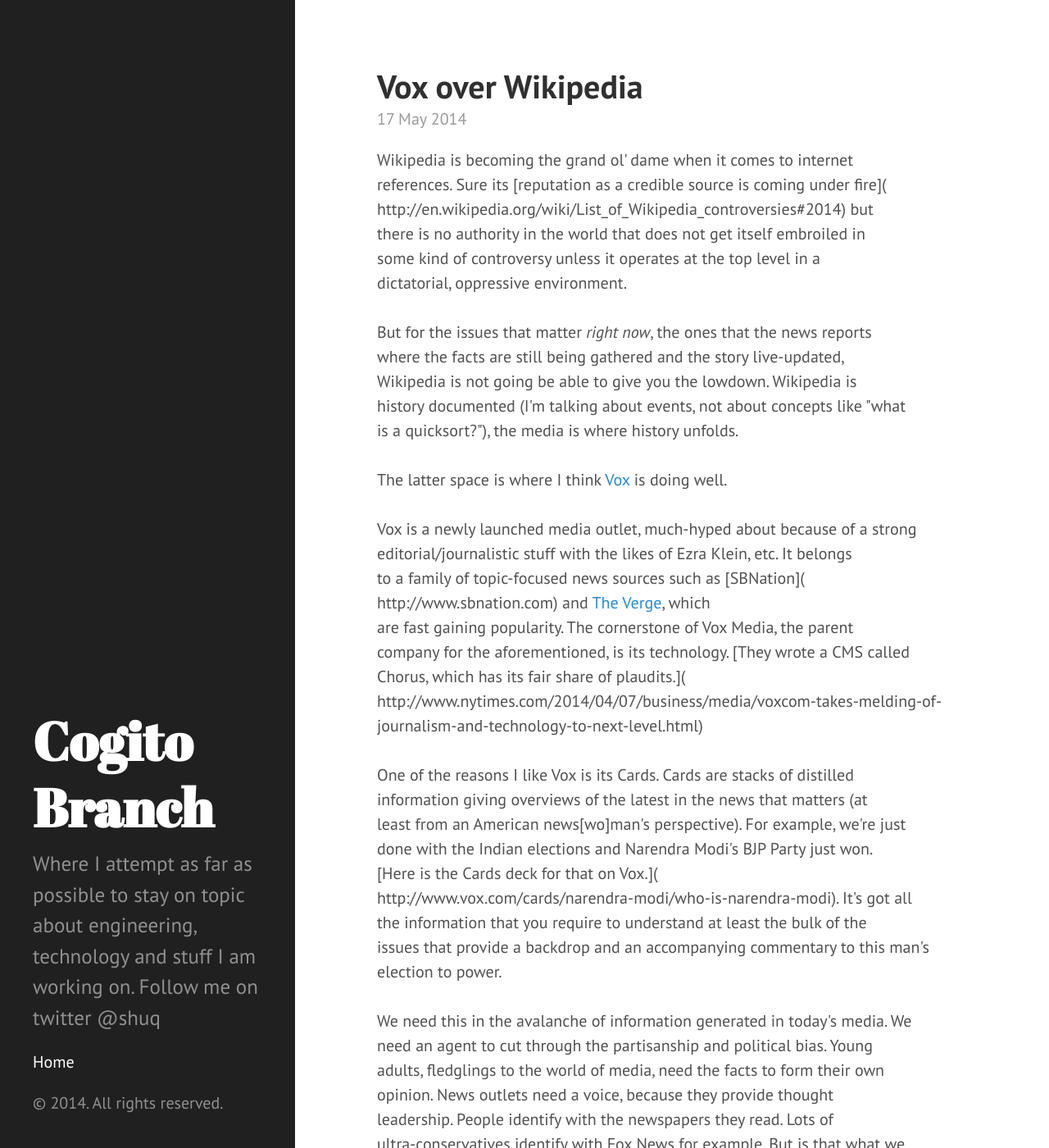
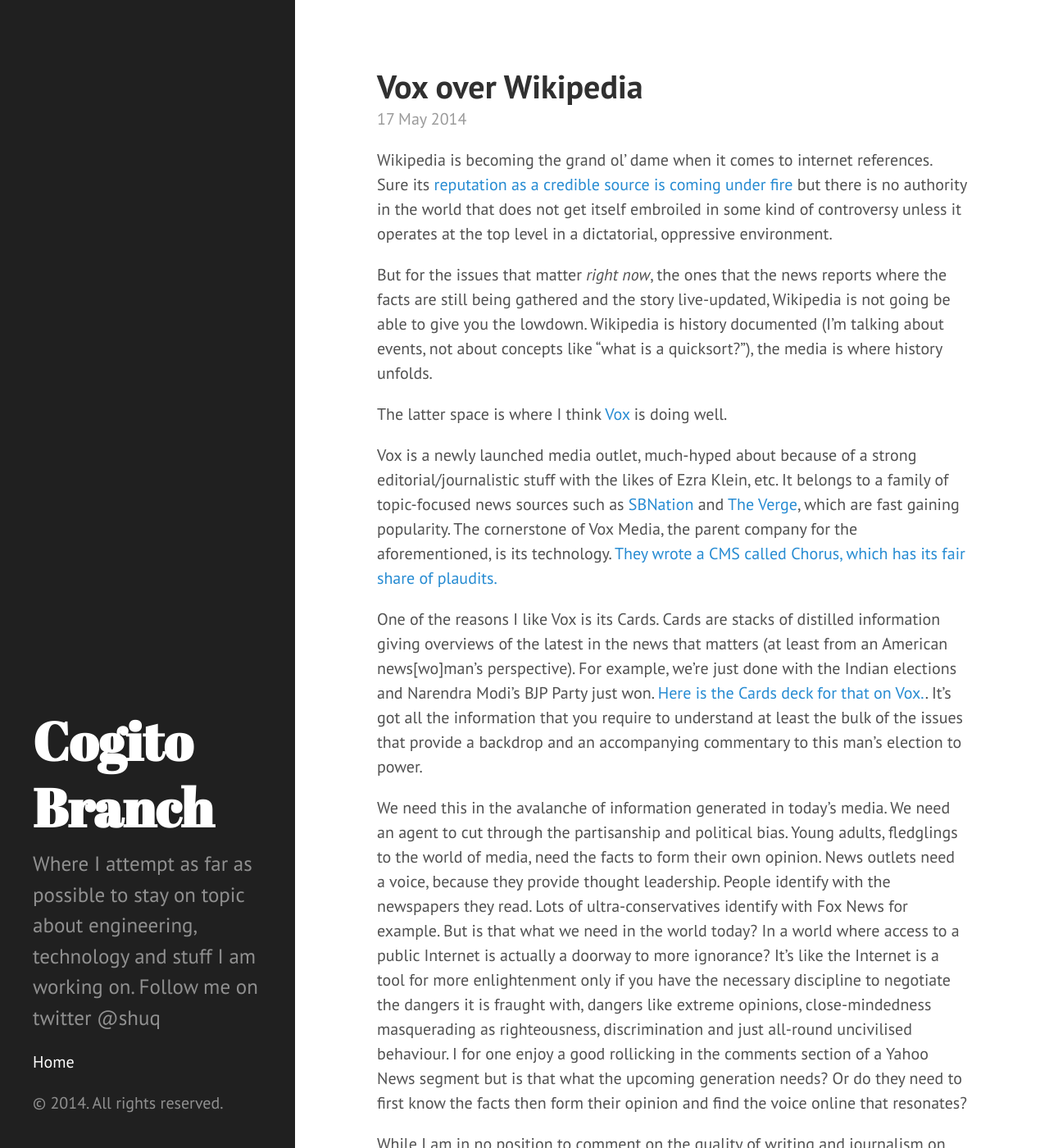
Before and after one commit to quekshuy/oldquekshuy.github.io, a Jekyll site: the page built from _posts/2014-05-17-vox-over-wikipedia.markdown, in a window 1280 px wide and 1400 px high. Shown: the whole window at 82% size. Built offline with Jekyll 4.4.1, drawn with Linux system fonts in a browser that asks for light colours; part of the change alters nothing that is shown; some of the changed text lies outside the part shown.

Commit message:
Post update: Vox over Wikipedia

```diff
--- a/_posts/2014-05-17-vox-over-wikipedia.markdown
+++ b/_posts/2014-05-17-vox-over-wikipedia.markdown
@@ -3,57 +3,16 @@ published: true
 title: Vox over Wikipedia
 layout: post
 ---
-Wikipedia is becoming the grand ol&#039; dame when it comes to internet<br />
-references. Sure its [reputation as a credible source is coming under fire](<br />
-http://en.wikipedia.org/wiki/List_of_Wikipedia_controversies#2014) but<br />
-there is no authority in the world that does not get itself embroiled in<br />
-some kind of controversy unless it operates at the top level in a<br />
-dictatorial, oppressive environment.<br />
-<br />
-But for the issues that matter _right now_, the ones that the news reports<br />
-where the facts are still being gathered and the story live-updated,<br />
-Wikipedia is not going be able to give you the lowdown. Wikipedia is<br />
-history documented (I&#039;m talking about events, not about concepts like &quot;what<br />
-is a quicksort?&quot;), the media is where history unfolds.<br />
-<br />
-The latter space is where I think [Vox](http://www.vox.com) is doing well.<br />
-<br />
-Vox is a newly launched media outlet, much-hyped about because of a strong<br />
-editorial/journalistic stuff with the likes of Ezra Klein, etc. It belongs<br />
-to a family of topic-focused news sources such as [SBNation](<br />
-http://www.sbnation.com) and [The Verge](http://www.theverge.com), which<br />
-are fast gaining popularity. The cornerstone of Vox Media, the parent<br />
-company for the aforementioned, is its technology. [They wrote a CMS called<br />
-Chorus, which has its fair share of plaudits.](<br />
-http://www.nytimes.com/2014/04/07/business/media/voxcom-takes-melding-of-journalism-and-technology-to-next-level.html)<br />
-<br />
-One of the reasons I like Vox is its Cards. Cards are stacks of distilled<br />
-information giving overviews of the latest in the news that matters (at<br />
-least from an American news[wo]man&#039;s perspective). For example, we&#039;re just<br />
-done with the Indian elections and Narendra Modi&#039;s BJP Party just won.<br />
-[Here is the Cards deck for that on Vox.](<br />
-http://www.vox.com/cards/narendra-modi/who-is-narendra-modi). It&#039;s got all<br />
-the information that you require to understand at least the bulk of the<br />
-issues that provide a backdrop and an accompanying commentary to this man&#039;s<br />
-election to power.<br />
-<br />
-We need this in the avalanche of information generated in today&#039;s media. We<br />
-need an agent to cut through the partisanship and political bias. Young<br />
-adults, fledglings to the world of media, need the facts to form their own<br />
-opinion. News outlets need a voice, because they provide thought<br />
-leadership. People identify with the newspapers they read. Lots of<br />
-ultra-conservatives identify with Fox News for example. But is that what we<br />
-need in the world today? In a world where access to a public Internet is<br />
-actually a doorway to more ignorance? It&#039;s like the Internet is a tool for<br />
-more enlightenment only if you have the necessary discipline to negotiate<br />
-the dangers it is fraught with, dangers like extreme opinions,<br />
-close-mindedness masquerading as righteousness, discrimination and just<br />
-all-round uncivilised behaviour. I for one enjoy a good rollicking in the<br />
-comments section of a Yahoo News segment but is that what the upcoming<br />
-generation needs? Or do they need to first know the facts then form their<br />
-opinion and find the voice online that resonates?<br />
-<br />
-While I am in no position to comment on the quality of writing and<br />
-journalism on Vox, I do think that its thoughtfulness with regard to the<br />
-issues, evidence-based reporting I guess, is the way to go in a mediascape<br />
-filled with knee-jerk sensationalism.
+Wikipedia is becoming the grand ol' dame when it comes to internet references. Sure its [reputation as a credible source is coming under fire](http://en.wikipedia.org/wiki/List_of_Wikipedia_controversies#2014) but there is no authority in the world that does not get itself embroiled in some kind of controversy unless it operates at the top level in a dictatorial, oppressive environment.
+
+But for the issues that matter _right now_, the ones that the news reports where the facts are still being gathered and the story live-updated, Wikipedia is not going be able to give you the lowdown. Wikipedia is history documented (I'm talking about events, not about concepts like "what is a quicksort?"), the media is where history unfolds.
+
+The latter space is where I think [Vox](http://www.vox.com) is doing well.
+
+Vox is a newly launched media outlet, much-hyped about because of a strong editorial/journalistic stuff with the likes of Ezra Klein, etc. It belongs to a family of topic-focused news sources such as [SBNation](http://www.sbnation.com) and [The Verge](http://www.theverge.com), which are fast gaining popularity. The cornerstone of Vox Media, the parent company for the aforementioned, is its technology. [They wrote a CMS called Chorus, which has its fair share of plaudits.](http://www.nytimes.com/2014/04/07/business/media/voxcom-takes-melding-of-journalism-and-technology-to-next-level.html)
+
+One of the reasons I like Vox is its Cards. Cards are stacks of distilled information giving overviews of the latest in the news that matters (at least from an American news[wo]man's perspective). For example, we're just done with the Indian elections and Narendra Modi's BJP Party just won. [Here is the Cards deck for that on Vox.](http://www.vox.com/cards/narendra-modi/who-is-narendra-modi). It's got all the information that you require to understand at least the bulk of the issues that provide a backdrop and an accompanying commentary to this man's election to power.
+
+We need this in the avalanche of information generated in today's media. We need an agent to cut through the partisanship and political bias. Young adults, fledglings to the world of media, need the facts to form their own opinion. News outlets need a voice, because they provide thought leadership. People identify with the newspapers they read. Lots of ultra-conservatives identify with Fox News for example. But is that what we need in the world today? In a world where access to a public Internet is actually a doorway to more ignorance? It's like the Internet is a tool for more enlightenment only if you have the necessary discipline to negotiate the dangers it is fraught with, dangers like extreme opinions, close-mindedness masquerading as righteousness, discrimination and just all-round uncivilised behaviour. I for one enjoy a good rollicking in the comments section of a Yahoo News segment but is that what the upcoming generation needs? Or do they need to first know the facts then form their opinion and find the voice online that resonates?
+
+While I am in no position to comment on the quality of writing and journalism on Vox, I do think that its thoughtfulness with regard to the issues, evidence-based reporting I guess, is the way to go in a mediascape filled with kneejerk sensationalism.
```
